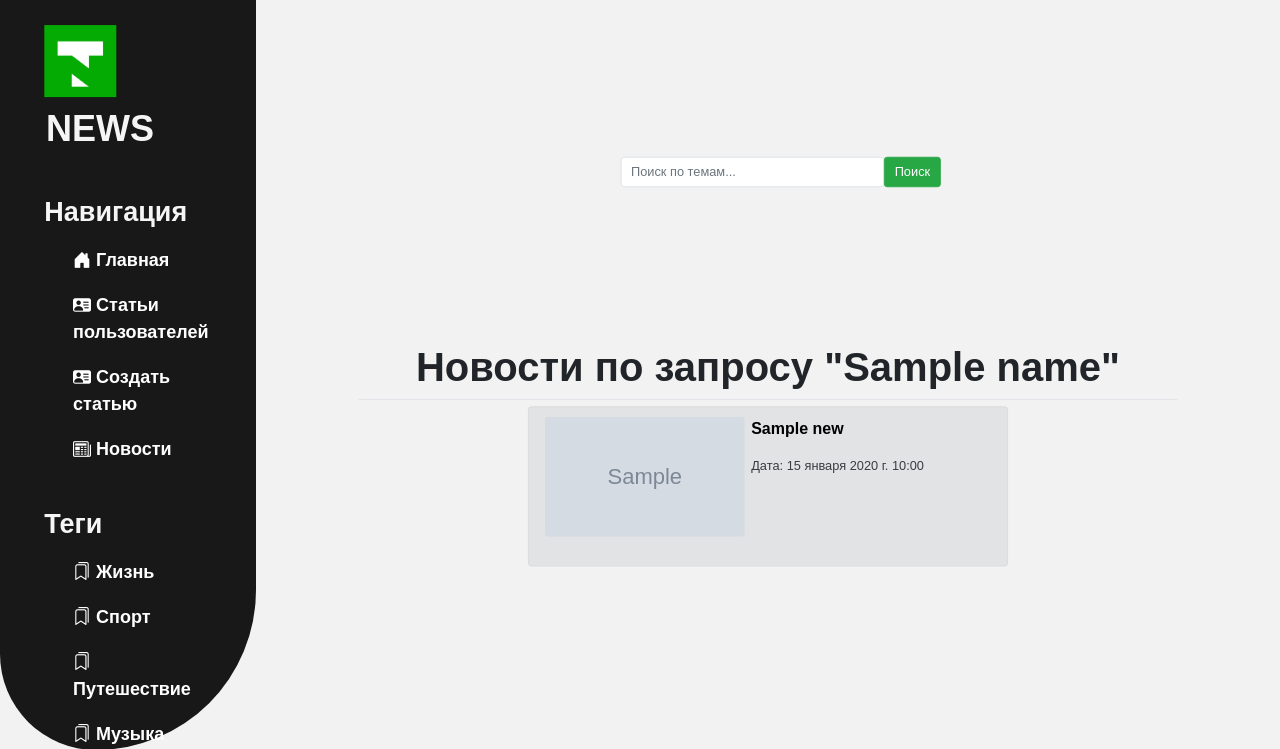
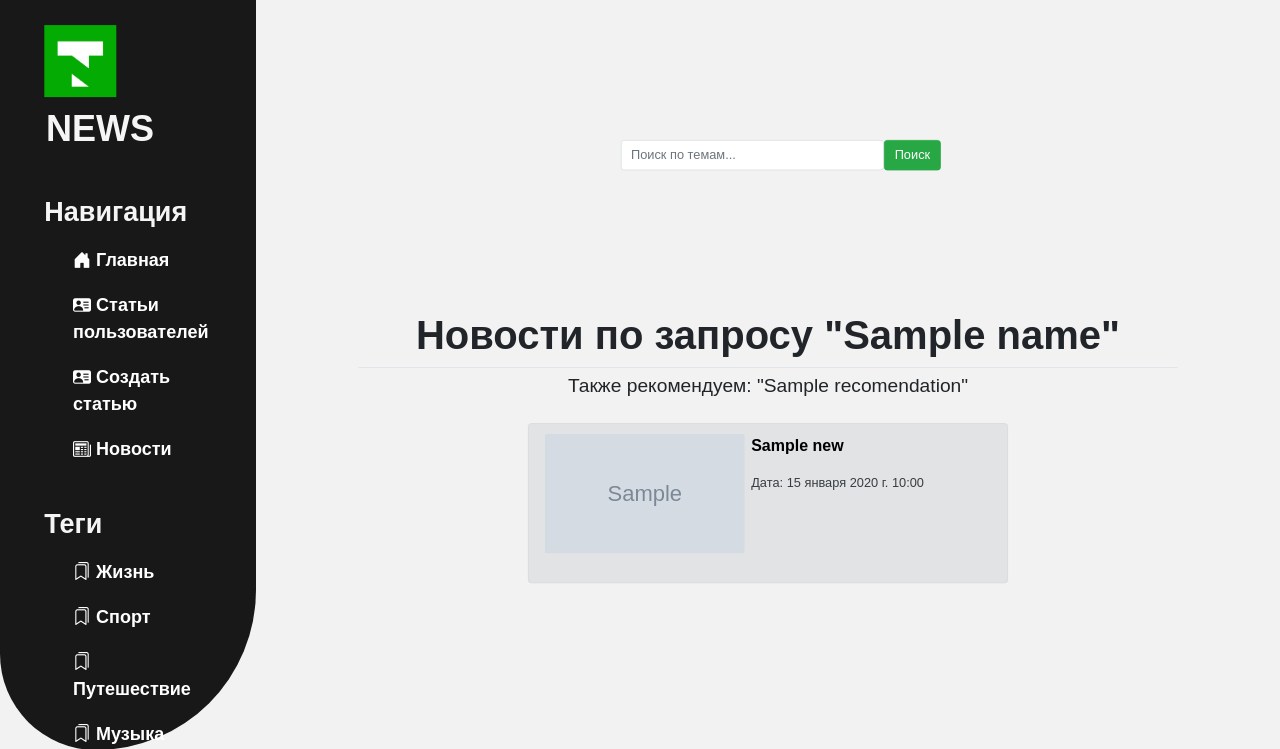
Before and after one commit to wakeupkstnv/tengri-nfactorial-web-task, a Django app: template tengrinews/main/templates/main/news_home.html in a window 1280 px wide. Shown: the top 749 px of the page. Run offline with Django 5.2, Linux system fonts and the light colour scheme; the template is opened without the code that fills it: most values are stand-ins (such as "Sample title", 1, 10 or a date in 2020); grey boxes marked "Sample" are stand-in pictures; some libraries are stand-ins or nearby versions.

Commit message:
Update news_home.html

```diff
--- a/tengrinews/main/templates/main/news_home.html
+++ b/tengrinews/main/templates/main/news_home.html
@@ -19,7 +19,10 @@
 {% endif %}
 
 <div class="features">
+
     <h1 class="border-bottom">Новости по запросу "{{ name }}"</h1>
+    <h4 class="">Также рекомендуем: "{{ recomendation }}"</h4>
+    <br>
     {% if news %}
         <div class="alerts-container">
             {% for el in news %}
```
